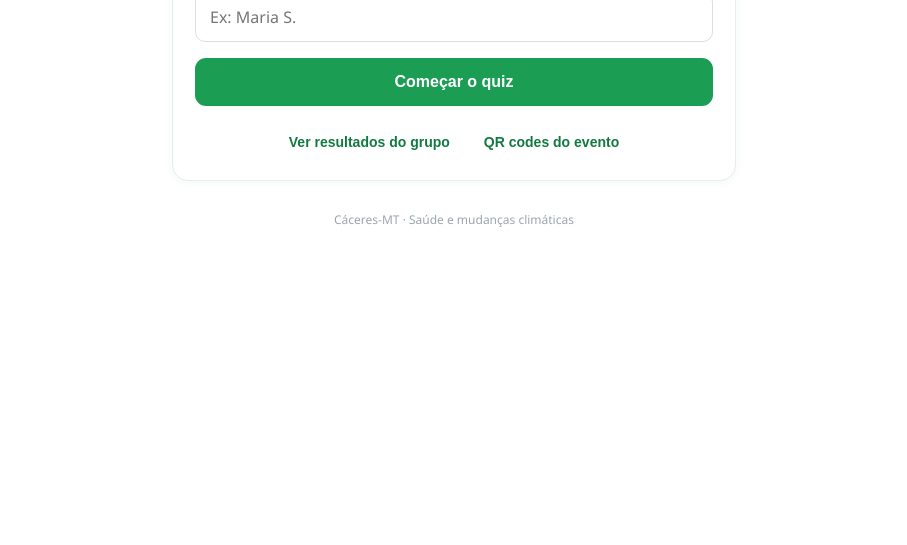
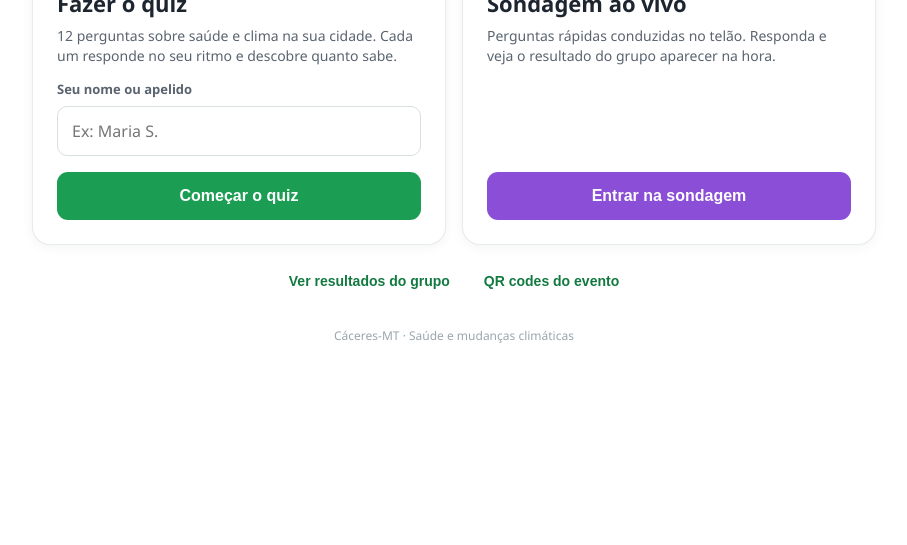
Before and after one commit to ernandes-sobreira/quiz-saude-clima, a plain HTML site: page index.html in a window 1280 px wide. Shown: the part 255-800 px from the top of the page, without its empty margins (186-1093 px from the left). Drawn offline with Linux system fonts and the light colour scheme.

Commit message:
Add files via upload

```diff
--- a/index.html
+++ b/index.html
@@ -164,6 +164,20 @@
   .link-sec{background:none;border:none;color:var(--verde-esc);font-size:14px;font-weight:600;cursor:pointer;padding:8px 12px;border-radius:8px;}
   .link-sec:hover{background:var(--suave);}
   .qr-tit{font-size:18px;font-weight:800;text-align:center;margin-bottom:4px;}
+  /* dois cards: lado a lado no desktop, empilhado no celular */
+  .dois-cards{display:flex;flex-direction:column;gap:16px;margin-top:8px;}
+  .card-grande{background:#fff;border:1px solid #e6ece8;border-radius:18px;padding:24px;box-shadow:0 2px 12px rgba(0,0,0,.05);display:flex;flex-direction:column;}
+  .card-g-quiz{border-top:6px solid #1b9e54;}
+  .card-g-menti{border-top:6px solid #8a4fd6;}
+  .cg-icone{font-size:40px;line-height:1;margin-bottom:10px;}
+  .cg-tit{font-size:22px;font-weight:800;color:#1d2630;margin-bottom:6px;}
+  .cg-sub{font-size:14px;color:var(--cinza);line-height:1.45;}
+  .btn-menti{background:#8a4fd6;color:#fff;margin-top:auto;}
+  @media(min-width:760px){
+    .wrap:has(.dois-cards){max-width:880px;}
+    .dois-cards{flex-direction:row;align-items:stretch;}
+    .dois-cards>.card-grande{flex:1;}
+  }
 </style>
 </head>
 <body>
@@ -353,19 +367,29 @@ function telaInicial(){
     <div class="topo">
       <span class="tag">Conferência Municipal de Saúde</span>
       <h1>Saúde e Clima: quanto você sabe?</h1>
-      <p class="sub">São 12 perguntas sobre o que acontece no seu quintal, na sua rua e na sua cidade. Cada pessoa responde no seu tempo.</p>
+      <p class="sub">Escolha por onde começar.${cidadeNome?' '+escapeHtml(cidadeNome)+'.':''}</p>
     </div>
-    <div class="card">
-      ${cidadeNome?`<div class="cidade-selo">${escapeHtml(cidadeNome)}</div>`:''}
-      <label for="nm">Seu nome ou apelido</label>
-      <input type="text" id="nm" placeholder="Ex: Maria S." maxlength="22" autocomplete="off">
-      <button class="btn btn-verde" id="comecar">Começar o quiz</button>
-      <div class="acoes-sec">
-        <button class="link-sec" id="verpainel">Ver resultados do grupo</button>
-        <button class="link-sec" id="abrirqr">QR codes do evento</button>
+    <div class="dois-cards">
+      <div class="card-grande card-g-quiz">
+        <div class="cg-icone">🧠</div>
+        <div class="cg-tit">Fazer o quiz</div>
+        <div class="cg-sub">12 perguntas sobre saúde e clima na sua cidade. Cada um responde no seu ritmo e descobre quanto sabe.</div>
+        <label for="nm" style="margin-top:14px">Seu nome ou apelido</label>
+        <input type="text" id="nm" placeholder="Ex: Maria S." maxlength="22" autocomplete="off">
+        <button class="btn btn-verde" id="comecar">Começar o quiz</button>
       </div>
-      ${firebaseOk?'':'<div class="hint">Modo offline: resultados e sugestões desativados (Firebase não configurado).</div>'}
+      <div class="card-grande card-g-menti">
+        <div class="cg-icone">📊</div>
+        <div class="cg-tit">Sondagem ao vivo</div>
+        <div class="cg-sub">Perguntas rápidas conduzidas no telão. Responda e veja o resultado do grupo aparecer na hora.</div>
+        <button class="btn btn-menti" id="irmenti">Entrar na sondagem</button>
+      </div>
     </div>
+    <div class="acoes-sec">
+      <button class="link-sec" id="verpainel">Ver resultados do grupo</button>
+      <button class="link-sec" id="abrirqr">QR codes do evento</button>
+    </div>
+    ${firebaseOk?'':'<div class="hint">Modo offline: resultados e sugestões desativados (Firebase não configurado).</div>'}
     <div class="rodape">${cidadeNome?escapeHtml(cidadeNome):'Cáceres-MT'} · Saúde e mudanças climáticas</div>`;
   const ir=()=>{
     const v=document.getElementById('nm').value.trim();
@@ -374,6 +398,7 @@ function telaInicial(){
   };
   document.getElementById('comecar').onclick=ir;
   document.getElementById('nm').addEventListener('keydown',e=>{if(e.key==='Enter')ir();});
+  document.getElementById('irmenti').onclick=()=>{ location.href=mentiUrl('menti'); };
   document.getElementById('verpainel').onclick=telaPainel;
   document.getElementById('abrirqr').onclick=telaQR;
 }
```
